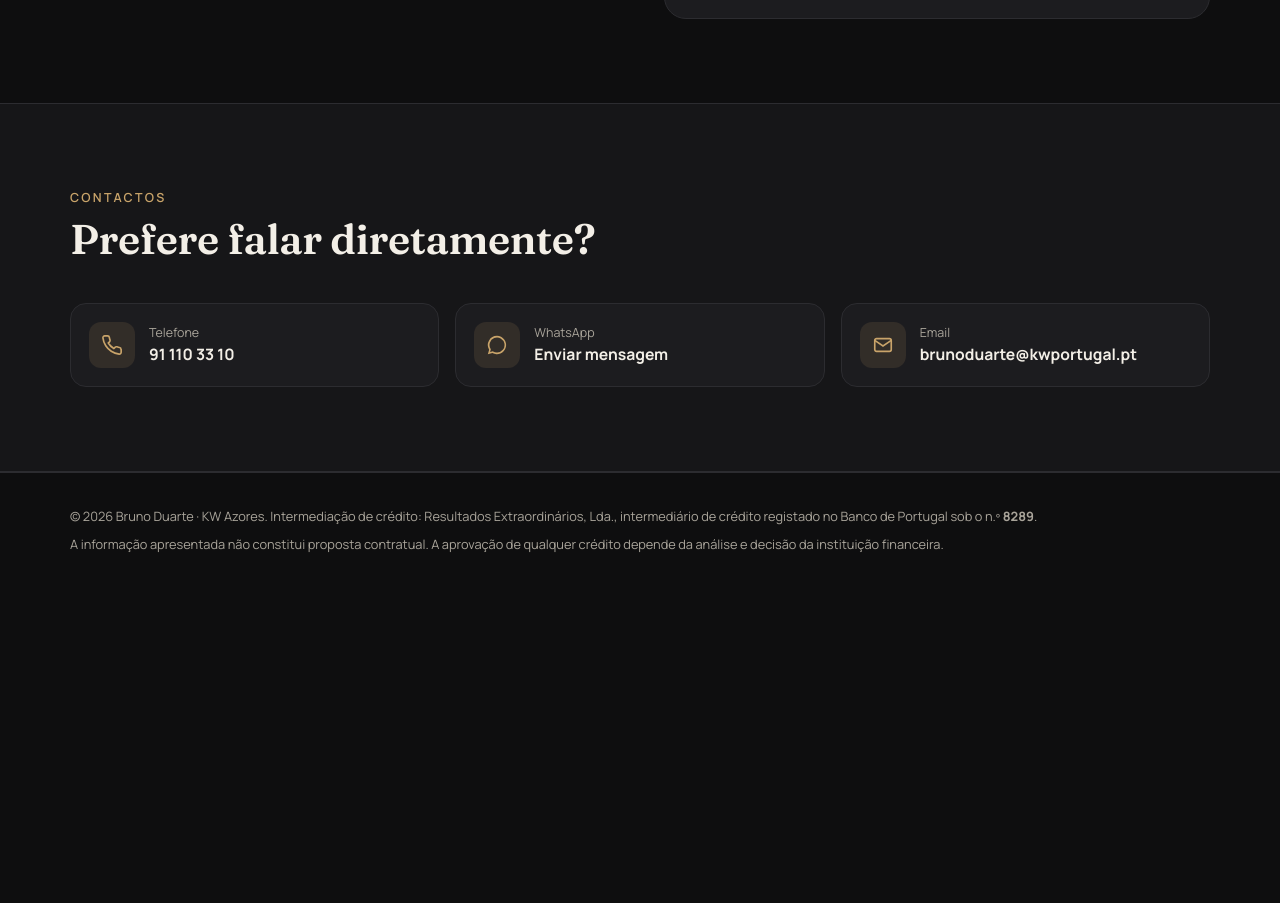
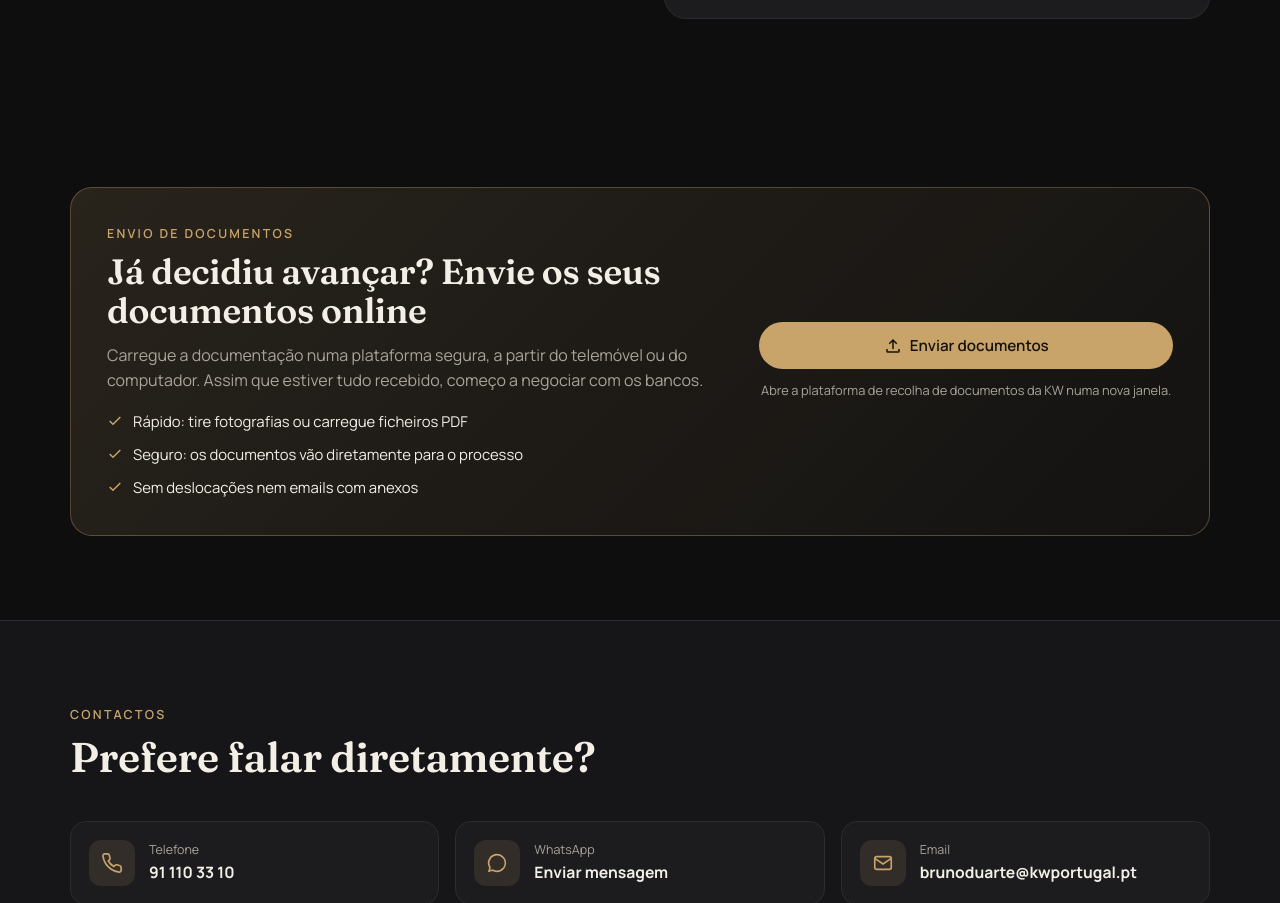
Before and after one commit to creditmanagerbrduarte/creditmanager.brduarte, a plain HTML site: page index.html in a window 1280 px wide. Shown: the part 3945-4848 px from the top of the page. Before the commit the page ends 4590 px from the top, so only its background shows below. Drawn offline with Linux system fonts and the light colour scheme.

Commit message:
Adiciona secção de envio de documentos online
Co-Authored-By: Claude Opus 5.5 <noreply@anthropic.com>
Claude-Session: https://claude.ai/code/session_01Wt7eTZ5oiYAmebxV7N87qQ

```diff
--- a/index.html
+++ b/index.html
@@ -99,6 +99,16 @@ select{appearance:none;background-image:linear-gradient(45deg,transparent 50%,va
 .done h3{margin-bottom:8px}
 .done p{color:var(--muted)}
 
+/* documentos */
+.docs{display:grid;grid-template-columns:1.2fr .8fr;gap:32px;align-items:center;background:linear-gradient(135deg,rgba(201,164,106,.14),rgba(201,164,106,.03));border:1px solid rgba(201,164,106,.35);border-radius:22px;padding:36px}
+.docs h2{font-size:clamp(1.6rem,3vw,2.2rem);margin:10px 0 12px}
+.docs p{color:var(--muted)}
+.docs ul{list-style:none;display:grid;gap:10px;margin-top:18px}
+.docs li{display:flex;gap:10px;align-items:flex-start;font-size:.93rem}
+.docs li svg{color:var(--gold);flex:none;margin-top:3px}
+.docs-cta{display:flex;flex-direction:column;gap:12px;align-items:stretch;text-align:center}
+.docs-cta small{color:var(--muted);font-size:.8rem}
+@media (max-width:900px){.docs{grid-template-columns:1fr;padding:26px 20px}}
 /* contact & footer */
 .contact{display:grid;grid-template-columns:repeat(3,1fr);gap:16px;margin-top:8px}
 .contact a{display:flex;align-items:center;gap:14px;text-decoration:none;background:var(--card);border:1px solid var(--line);border-radius:16px;padding:18px}
@@ -398,6 +408,31 @@ input[type=range]::-moz-range-thumb{width:18px;height:18px;border-radius:50%;bac
           <div class="icon"><svg width="24" height="24" viewBox="0 0 24 24" fill="none" stroke="currentColor" stroke-width="2.2"><path d="M20 6 9 17l-5-5"/></svg></div>
           <h3>Obrigado!</h3>
           <p>Assim que a mensagem for enviada, entro em contacto consigo com a sua simulação.</p>
+          <a class="btn btn-ghost" href="https://kwfeelazores.recolhadedocumentos.pt/?clientUserGUID=c7yVJJ&amp;S=C" target="_blank" rel="noopener" style="margin-top:18px">Já pode enviar os seus documentos</a>
+        </div>
+      </div>
+    </div>
+  </section>
+
+  <section id="documentos">
+    <div class="wrap">
+      <div class="docs">
+        <div>
+          <div class="eyebrow">Envio de documentos</div>
+          <h2>Já decidiu avançar? Envie os seus documentos online</h2>
+          <p>Carregue a documentação numa plataforma segura, a partir do telemóvel ou do computador. Assim que estiver tudo recebido, começo a negociar com os bancos.</p>
+          <ul>
+            <li><svg width="16" height="16" viewBox="0 0 24 24" fill="none" stroke="currentColor" stroke-width="2.2"><path d="M20 6 9 17l-5-5"/></svg><span>Rápido: tire fotografias ou carregue ficheiros PDF</span></li>
+            <li><svg width="16" height="16" viewBox="0 0 24 24" fill="none" stroke="currentColor" stroke-width="2.2"><path d="M20 6 9 17l-5-5"/></svg><span>Seguro: os documentos vão diretamente para o processo</span></li>
+            <li><svg width="16" height="16" viewBox="0 0 24 24" fill="none" stroke="currentColor" stroke-width="2.2"><path d="M20 6 9 17l-5-5"/></svg><span>Sem deslocações nem emails com anexos</span></li>
+          </ul>
+        </div>
+        <div class="docs-cta">
+          <a class="btn btn-gold" href="https://kwfeelazores.recolhadedocumentos.pt/?clientUserGUID=c7yVJJ&amp;S=C" target="_blank" rel="noopener">
+            <svg width="18" height="18" viewBox="0 0 24 24" fill="none" stroke="currentColor" stroke-width="2"><path d="M12 16V4M7 9l5-5 5 5"/><path d="M4 16v3a1 1 0 0 0 1 1h14a1 1 0 0 0 1-1v-3"/></svg>
+            Enviar documentos
+          </a>
+          <small>Abre a plataforma de recolha de documentos da KW numa nova janela.</small>
         </div>
       </div>
     </div>
```
